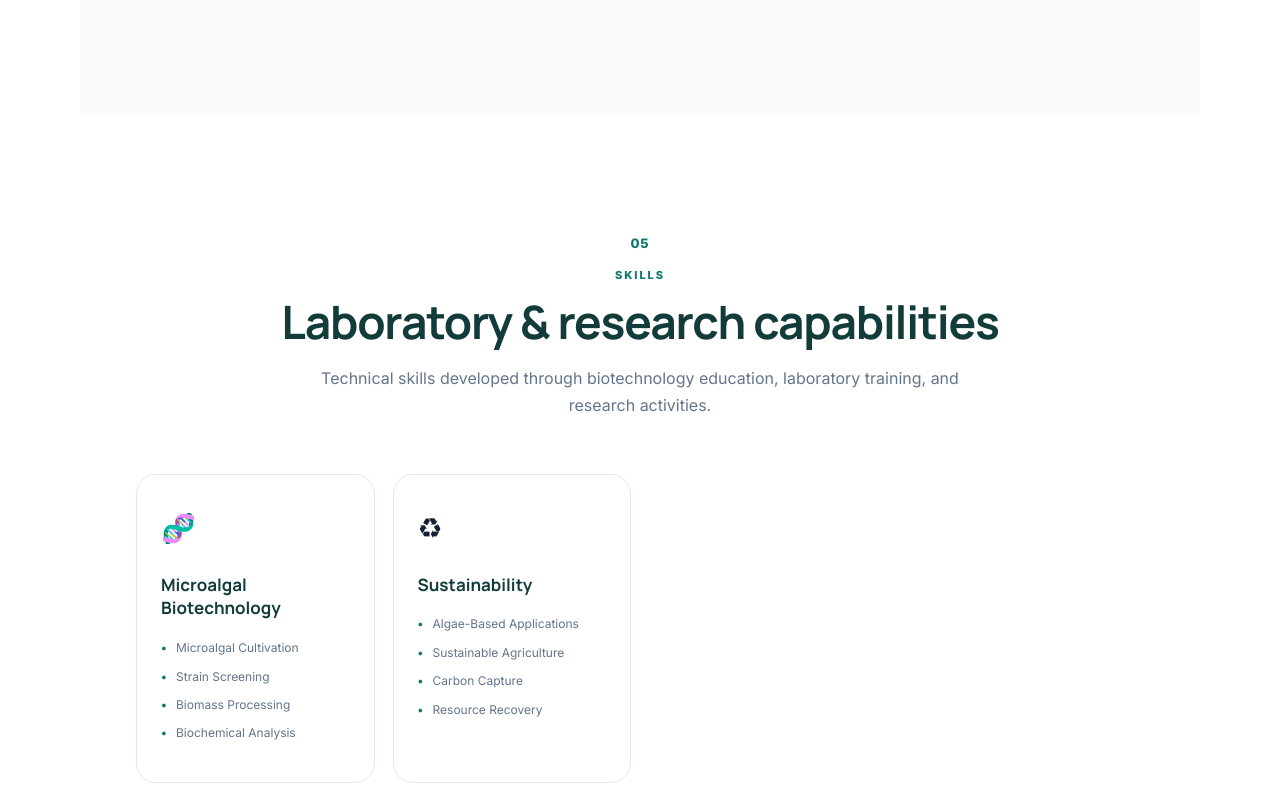
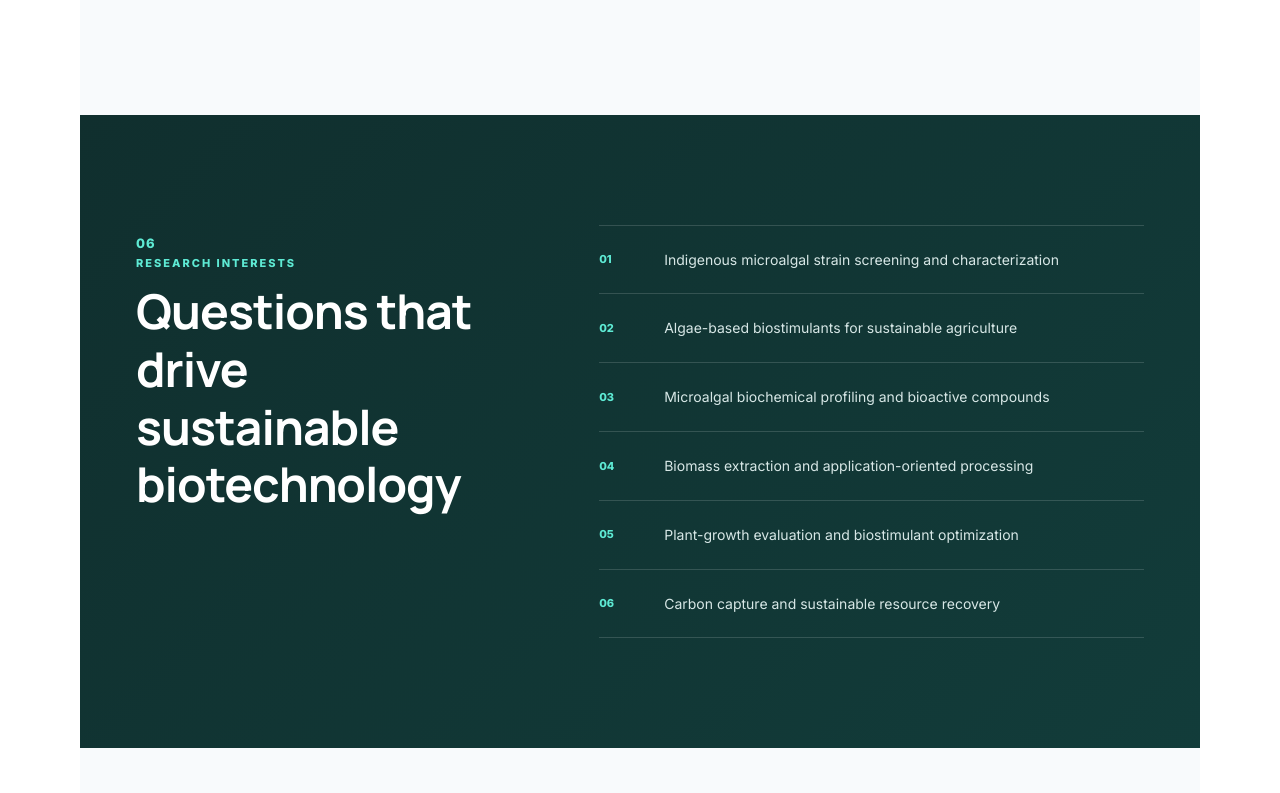
Before and after one commit to MuhammadImranportfolio/01, a plain HTML site: page index.html in a window 1280 px wide. Shown: the part 4327-5120 px from the top of the page. Drawn offline with Linux system fonts and the light colour scheme.

Commit message:
Update index.html

```diff
--- a/index.html
+++ b/index.html
@@ -698,97 +698,6 @@
 
 
     <!-- =========================
-         SKILLS
-    ========================== -->
-
-    <section id="skills" class="section">
-
-        <div class="container">
-
-            <div class="center-heading">
-
-                <div class="section-number">
-                    05
-                </div>
-
-                <p class="eyebrow">
-                    Skills
-                </p>
-
-                <h2>
-                    Laboratory & research capabilities
-                </h2>
-
-                <p>
-                    Technical skills developed through biotechnology
-                    education, laboratory training, and research activities.
-                </p>
-
-            </div>
-
-
-            <div class="skills-grid">
-
-
-                <div class="skill-card">
-
-                    <div class="skill-icon">
-                        🧬
-                    </div>
-
-
-                    <h3>
-                        Microalgal Biotechnology
-                    </h3>
-
-                    <ul>
-
-                        <li>Microalgal Cultivation</li>
-
-                        <li>Strain Screening</li>
-
-                        <li>Biomass Processing</li>
-
-                        <li>Biochemical Analysis</li>
-
-                    </ul>
-
-                </div>
-
-
-                <div class="skill-card">
-
-                    <div class="skill-icon">
-                        ♻
-                    </div>
-
-                    <h3>
-                        Sustainability
-                    </h3>
-
-                    <ul>
-
-                        <li>Algae-Based Applications</li>
-
-                        <li>Sustainable Agriculture</li>
-
-                        <li>Carbon Capture</li>
-
-                        <li>Resource Recovery</li>
-
-                    </ul>
-
-                </div>
-
-            </div>
-
-        </div>
-
-    </section>
-
-
-
-    <!-- =========================
          RESEARCH INTERESTS
     ========================== -->
 
```
